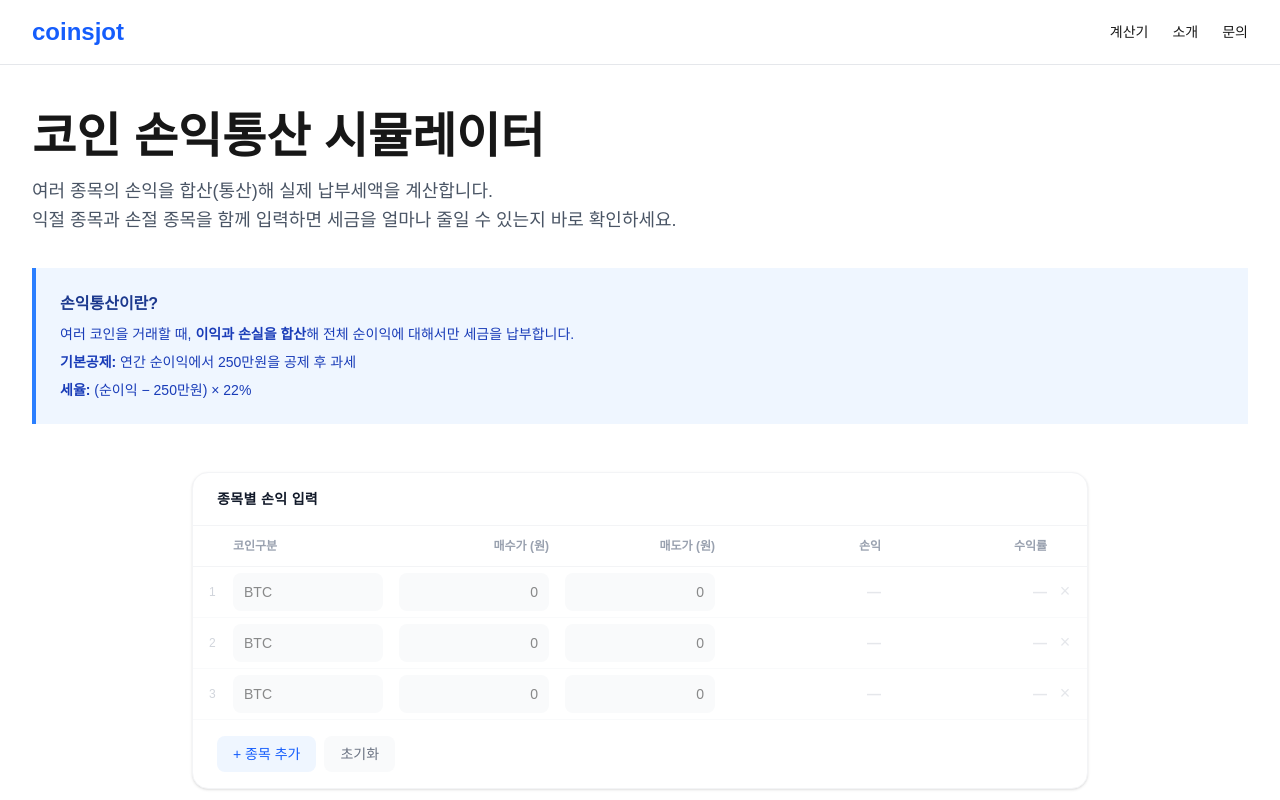
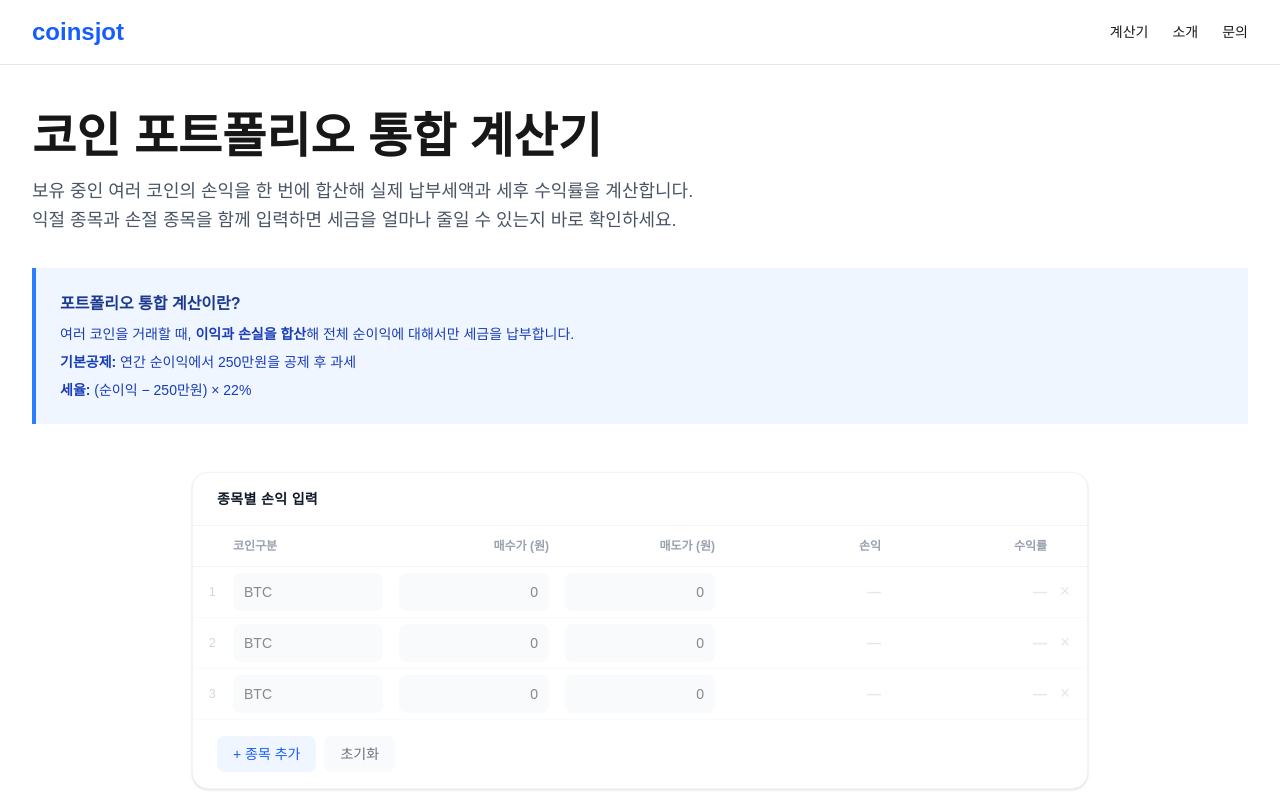
Before and after one commit to hyunguda/coinsjot, a Next.js app: page /calculators/profit-loss-simulator in a window 1280 px wide. Shown: the top 800 px of the page. Built offline with nearby package versions, Linux system fonts and the light colour scheme.

Commit message:
Rename calculator #2 to 코인 포트폴리오 통합 계산기
Co-Authored-By: Claude Sonnet 4.6 <noreply@anthropic.com>
Claude-Session: https://claude.ai/code/session_01UQSmXdw1YXvko1Ayiv9kTw

```diff
--- a/app/about/page.tsx
+++ b/app/about/page.tsx
@@ -69,9 +69,9 @@ export default function AboutPage() {
             </div>
 
             <div className="border-l-4 border-blue-500 bg-blue-50 p-4 rounded">
-              <h3 className="font-bold text-blue-900 mb-2">✓ 손익통산 시뮬레이터</h3>
+              <h3 className="font-bold text-blue-900 mb-2">✓ 코인 포트폴리오 통합 계산기</h3>
               <p className="text-blue-800 text-sm">
-                여러 종목의 손익을 합산해 기본공제 적용 후 실제 납부세액과 세후 수익률을 계산합니다.
+                보유 중인 여러 코인의 손익을 한 번에 합산해 실제 납부세액과 세후 수익률을 계산합니다.
               </p>
             </div>
 
--- a/app/calculators/profit-loss-simulator/page.tsx
+++ b/app/calculators/profit-loss-simulator/page.tsx
@@ -2,10 +2,10 @@ import { Metadata } from "next";
 import { ProfitLossCalculator } from "@/app/components/ProfitLossCalculator";
 
 export const metadata: Metadata = {
-  title: "코인 손익통산 시뮬레이터 | coinsjot",
+  title: "코인 포트폴리오 통합 계산기 | coinsjot",
   description:
-    "여러 가상화폐 종목의 손익을 합산해 기본공제 적용 후 실제 납부세액을 계산합니다. 익절·손절 상계로 세금을 줄이는 방법을 시뮬레이션하세요.",
-  keywords: "손익통산, 코인 세금, 가상화폐 양도소득세, 손절 상계, 기본공제, 계산기",
+    "보유 중인 여러 코인의 손익을 한 번에 합산해 실제 납부세액과 세후 수익률을 계산합니다. 익절·손절 상계로 세금을 줄이는 방법을 확인하세요.",
+  keywords: "코인 포트폴리오 세금, 코인 합산 세금, 가상화폐 양도소득세, 손익통산, 손절 상계, 기본공제, 계산기",
 };
 
 export default function ProfitLossSimulatorPage() {
@@ -14,16 +14,16 @@ export default function ProfitLossSimulatorPage() {
       {/* Header */}
       <div className="mb-12">
         <h1 className="text-4xl md:text-5xl font-bold mb-4">
-          코인 손익통산 시뮬레이터
+          코인 포트폴리오 통합 계산기
         </h1>
         <p className="text-lg text-gray-600 mb-8 leading-relaxed">
-          여러 종목의 손익을 합산(통산)해 실제 납부세액을 계산합니다.
+          보유 중인 여러 코인의 손익을 한 번에 합산해 실제 납부세액과 세후 수익률을 계산합니다.
           <br />
           익절 종목과 손절 종목을 함께 입력하면 세금을 얼마나 줄일 수 있는지 바로 확인하세요.
         </p>
 
         <div className="bg-blue-50 border-l-4 border-blue-500 p-6 mb-8">
-          <h3 className="font-bold text-blue-900 mb-2">손익통산이란?</h3>
+          <h3 className="font-bold text-blue-900 mb-2">포트폴리오 통합 계산이란?</h3>
           <p className="text-blue-800 text-sm mb-2">
             여러 코인을 거래할 때, <strong>이익과 손실을 합산</strong>해 전체 순이익에 대해서만 세금을 납부합니다.
           </p>
--- a/app/layout.tsx
+++ b/app/layout.tsx
@@ -82,7 +82,7 @@ export default function RootLayout({
                   </li>
                   <li>
                     <Link href="/calculators/profit-loss-simulator" className="hover:text-blue-600">
-                      손익통산 시뮬레이터
+                      포트폴리오 통합 계산기
                     </Link>
                   </li>
                 </ul>
--- a/app/page.tsx
+++ b/app/page.tsx
@@ -37,11 +37,11 @@ export default function Home() {
         {/* Calculator 2 */}
         <div className="border border-gray-200 rounded-lg p-8 hover:shadow-lg transition">
           <h2 className="text-2xl font-bold mb-4 text-blue-600">
-            손익통산 시뮬레이터
+            코인 포트폴리오 통합 계산기
           </h2>
           <p className="text-gray-600 mb-6 leading-relaxed">
-            여러 코인 종목의 손익을 한 번에 합산해 실제 납부세액을 계산합니다. 익절 종목과
-            손절 종목을 함께 입력하면 손익통산으로 세금을 얼마나 줄일 수 있는지 바로 확인하세요.
+            보유 중인 여러 코인의 손익을 한 번에 합산해 실제 납부세액과 세후 수익률을 계산합니다.
+            익절·손절 종목을 함께 입력하면 세금을 얼마나 줄일 수 있는지 바로 확인하세요.
           </p>
           <Link
             href="/calculators/profit-loss-simulator"
```
